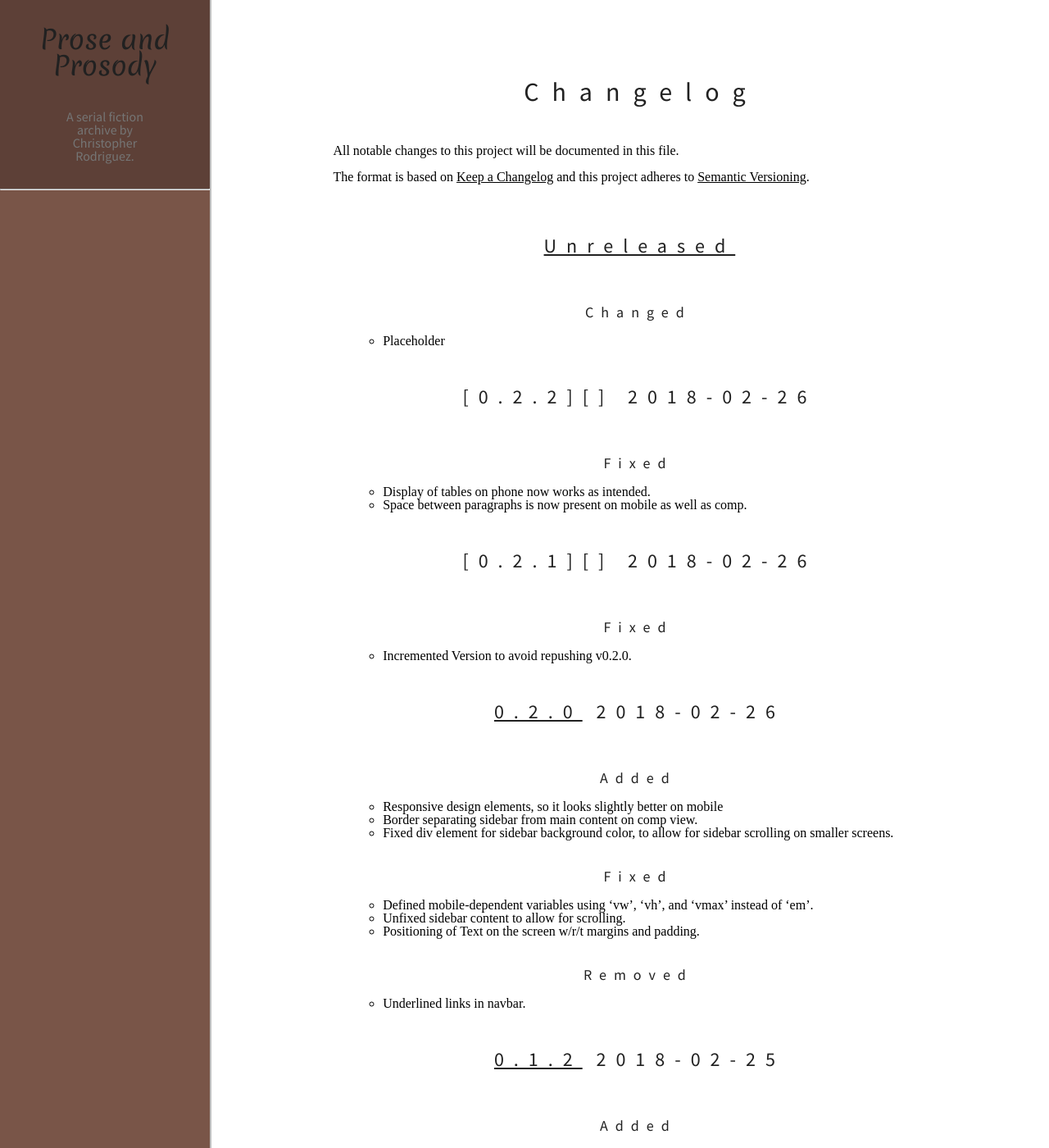
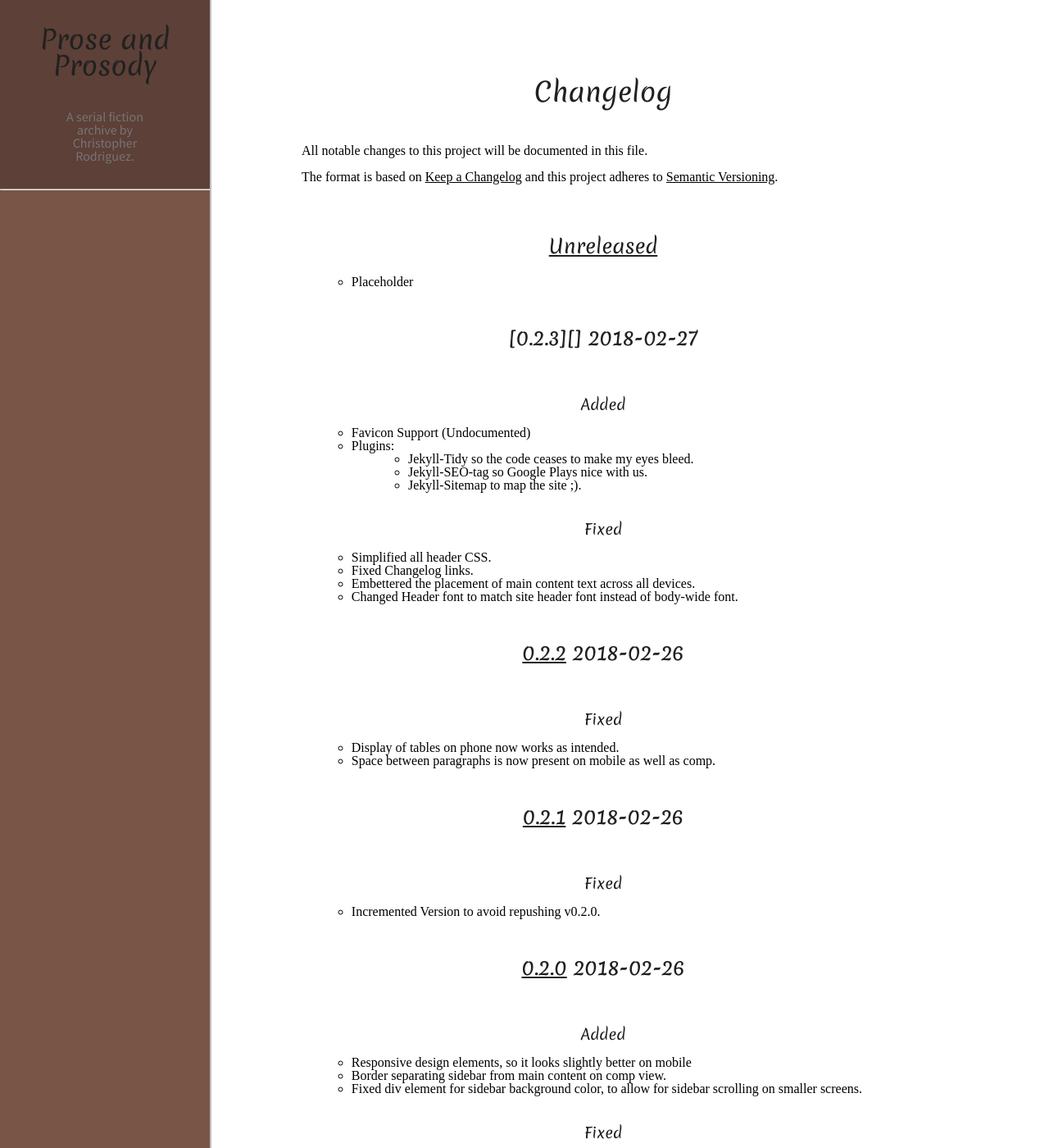
Before and after one commit to cdr255/jekyll-theme-lycorma, a Jekyll site: the page built from CHANGELOG.md, in a window 1280 px wide and 1400 px high. Shown: the whole window at 82% size. Built offline with Jekyll 4.4.1, drawn with Linux system fonts in a browser that asks for light colours; nearby versions of some CDN libraries; our own code applies the rules of GitHub Pages for plain Markdown files.

Commit message:
Header Fixes and Plugins

```diff
--- a/_config.yml
+++ b/_config.yml
@@ -18,6 +18,7 @@ author: Christopher Rodriguez
 email: cdr255@gmail.com
 license: CC-BY-SA 4.0
 licurl: https://creativecommons.org/licenses/by-sa/4.0/
+faviconver: "?v=itworks"
 description: >- # this means to ignore newlines until "baseurl:"
   A serial fiction archive by Christopher Rodriguez.
 baseurl: "" # the subpath of your site, e.g. /blog
@@ -30,6 +31,9 @@ markdown: kramdown
 theme: jekyll-theme-lycorma
 plugins:
   - jekyll-feed
+  - jekyll-seo-tag
+  - jekyll-sitemap
+  - jekyll-tidy
 
 # Exclude from processing.
 # The following items will not be processed, by default. Create a custom list
--- /dev/null
+++ b/_includes/favicons.html
@@ -0,0 +1,12 @@
+<link rel="apple-touch-icon" sizes="180x180" href="/apple-touch-icon.png{{ site.faviconver }}">
+<link rel="icon" type="image/png" sizes="32x32" href="/favicon-32x32.png{{ site.faviconver }}">
+<link rel="icon" type="image/png" sizes="192x192" href="/android-chrome-192x192.png{{ site.faviconver }}">
+<link rel="icon" type="image/png" sizes="16x16" href="/favicon-16x16.png">
+<link rel="manifest" href="/site.webmanifest{{ site.faviconver }}">
+<link rel="mask-icon" href="/safari-pinned-tab.svg{{ site.faviconver }}" color="#9d6039">
+<link rel="shortcut icon" href="/favicon.ico{{ site.faviconver }}">
+<meta name="apple-mobile-web-app-title" content="Prose and Prosody">
+<meta name="application-name" content="Prose and Prosody">
+<meta name="msapplication-TileColor" content="#da532c">
+<meta name="msapplication-TileImage" content="/mstile-144x144.png{{ site.faviconver }}">
+<meta name="theme-color" content="#ffffff">
--- a/_layouts/default.html
+++ b/_layouts/default.html
@@ -8,6 +8,9 @@
     <!-- IMPORTS START -->
     {% include imports.html%}
     <!-- IMPORTS END -->
+    <!-- FAVICONS START -->
+    {% include favicons.html %}
+    <!-- FAVICONS END-->
   </head>
 
   <body>
--- a/assets/main.scss
+++ b/assets/main.scss
@@ -132,8 +132,8 @@ body {
 	@media #{$information-comp} {
 	    width: 60%;
 	    min-width: 20em;
-	    margin-left: 28%;
-	    margin-right: 1em;
+	    margin-left: 25%;
+	    margin-right: 15%;
 	    padding: 2em;
 	}
 
@@ -141,10 +141,10 @@ body {
 
 	h1,h2,h3,h4,h5 {
 
-	    padding-left: 0.5em;
-	    letter-spacing: 0.5em;
+//	    padding-left: 0.5em;
+//	    letter-spacing: 0.5em;
 	    color: $color-text-normal;
-	    font-family: $font-body;
+	    font-family: $font-header;
 	    padding-top: 2em;
 	    padding-bottom: 1em;
 	    text-align: center;
@@ -159,9 +159,7 @@ body {
 	}
 	h2 {
 	    @media #{$information-phone} {
-		margin-left: 20vw;
-		margin-right: 20vw;
-		font-size: 6vw;
+		font-size: 8vw;
 	    }
 	    @media #{$information-comp} {
 		font-size: x-large;
@@ -170,7 +168,7 @@ body {
 	}
 	h3 {
 	    @media #{$information-phone} {
-		font-size: 10vw;
+		font-size: 7vw;
 	    }
 	    @media #{$information-comp} {
 		font-size: large;
@@ -178,7 +176,7 @@ body {
 	}
 	h4 {
 	    @media #{$information-phone} {
-		font-size: 10vw;
+		font-size: 6vw;
 	    }
 	    @media #{$information-comp} {
 		font-size: normal;
@@ -186,7 +184,7 @@ body {
 	}
 	h5 {
 	    @media #{$information-phone} {
-		font-size: 10vw;
+		font-size: 5vw;
 	    }
 	    @media #{$information-comp} {
 		font-size: small;
```
Also changed, not shown: CHANGELOG.md, jekyll-theme-lycorma.gemspec.
